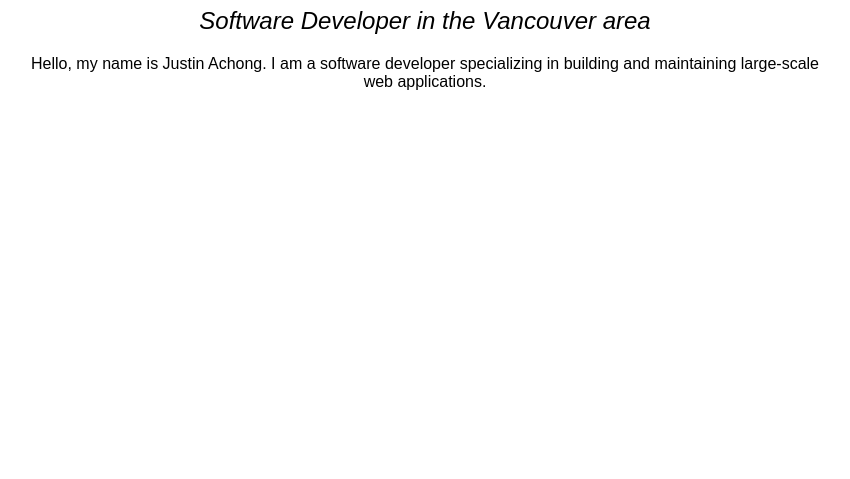
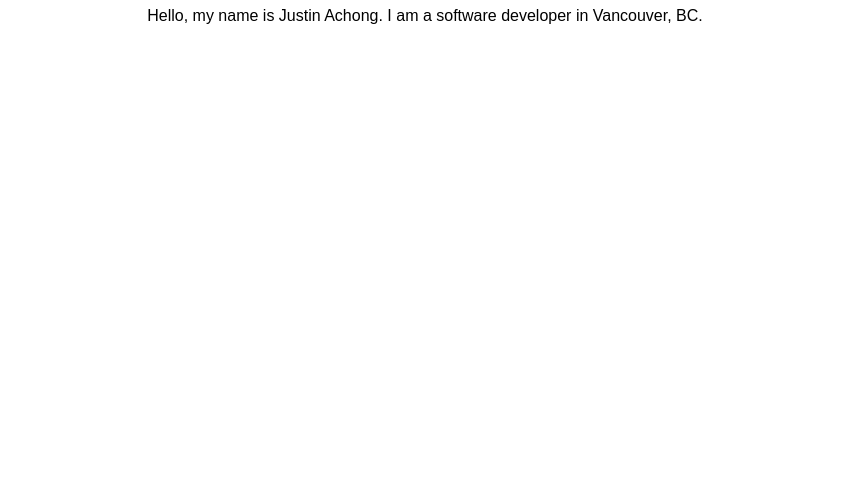
Before and after one commit to jcachong/homepage, a plain HTML site: page website/static/index.html in a window 1280 px wide. Shown: the part 321-800 px from the top of the page, without its empty margins (215-1065 px from the left). Drawn offline with Linux system fonts and the light colour scheme.

Commit message:
Simplified homepage description.

```diff
--- a/website/static/index.html
+++ b/website/static/index.html
@@ -33,12 +33,11 @@
 			</div>
 			<div>
 				<h1>Justin Achong</h1>
-				<h2>Software Developer in the Vancouver area</h2>
 			</div>
 			<section id="summary">
 
 				<p>
-					Hello, my name is Justin Achong. I am a software developer specializing in building and maintaining large-scale web applications.
+					Hello, my name is Justin Achong. I am a software developer in Vancouver, BC.
 				</p>
 			</section>
 		</main>
```
